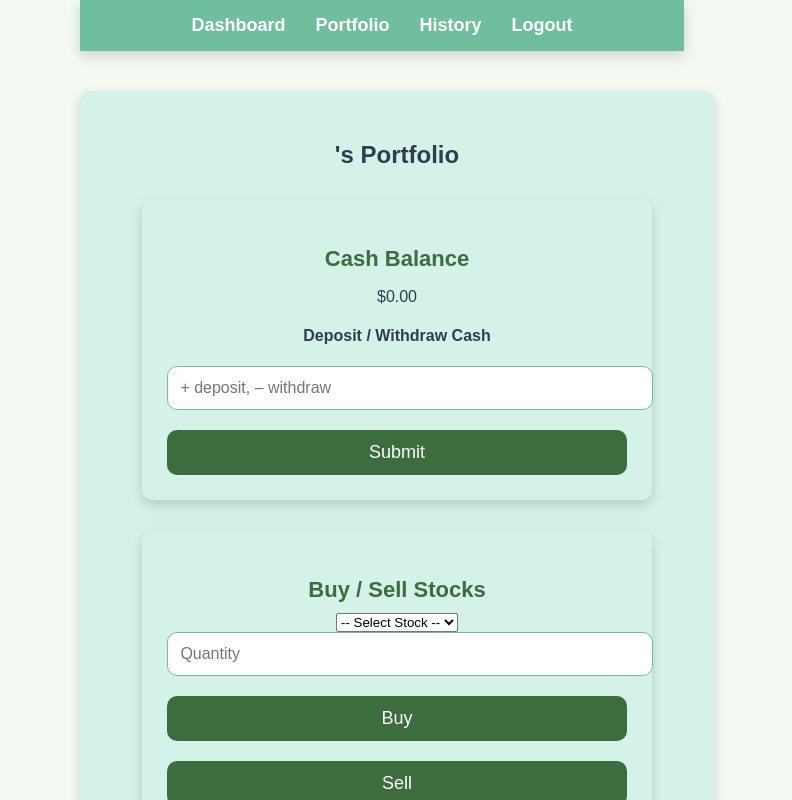
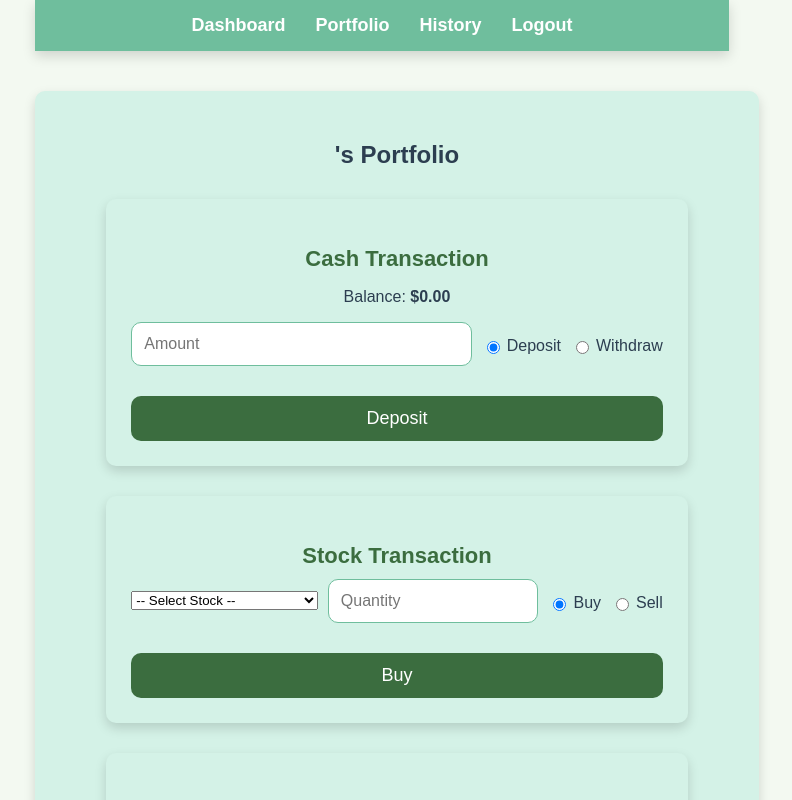
Before and after one commit to saifster9/wwo_tradeworks, a React (Create React App) app in the folder frontend/: page /portfolio in a window 1280 px wide. Shown: the top 800 px of the page, without its empty margins (273-1065 px from the left). Built offline with nearby package versions, Linux system fonts and the light colour scheme.

Commit message:
Updated the display of Cash and Stock Transactions on the Portfolio page. Replaced the implementation of positive/negative input entries with dedicated radio buttons to trigger a 'Buy' vs 'Sell' and add consistency across the page.

```diff
--- a/frontend/src/pages/Portfolio.js
+++ b/frontend/src/pages/Portfolio.js
@@ -8,17 +8,21 @@ function Portfolio() {
   const userId    = user.userId;
   const firstName = user.firstName;
 
-  // State
-  const [cashBalance, setCashBalance]       = useState(0);
-  const [amount, setAmount]                 = useState('');
-  const [warning, setWarning]               = useState('');
+  // Cash states
+  const [cashBalance, setCashBalance] = useState(0);
+  const [cashAmount, setCashAmount]   = useState('');
+  const [cashType, setCashType]       = useState('deposit'); // 'deposit' or 'withdraw'
+  const [cashWarning, setCashWarning] = useState('');
 
-  const [stocks, setStocks]                 = useState([]);
-  const [selectedStock, setSelectedStock]   = useState('');
-  const [stockQty, setStockQty]             = useState('');
-  const [stockWarning, setStockWarning]     = useState('');
+  // Stock states
+  const [stocks, setStocks]           = useState([]);
+  const [selectedStock, setSelectedStock] = useState('');
+  const [stockQty, setStockQty]       = useState('');
+  const [tradeType, setTradeType]     = useState('buy');     // 'buy' or 'sell'
+  const [stockWarning, setStockWarning] = useState('');
 
-  const [holdings, setHoldings]             = useState([]);
+  // Holdings
+  const [holdings, setHoldings]       = useState([]);
 
   // Fetch cash balance
   const fetchBalance = useCallback(async () => {
@@ -30,7 +34,7 @@ function Portfolio() {
     }
   }, [userId]);
 
-  // Fetch available stocks
+  // Fetch stocks and holdings
   const fetchStocks = useCallback(async () => {
     try {
       const resp = await axios.get('http://localhost:5000/api/stocks');
@@ -40,7 +44,6 @@ function Portfolio() {
     }
   }, []);
 
-  // Fetch user holdings
   const fetchHoldings = useCallback(async () => {
     try {
       const resp = await axios.get(`http://localhost:5000/api/user-holdings/${userId}`);
@@ -58,88 +61,61 @@ function Portfolio() {
     fetchHoldings();
   }, [userId, fetchBalance, fetchStocks, fetchHoldings]);
 
-  // Handle cash deposit/withdraw
-  const handleSubmitCash = async e => {
+  // Handle unified cash submit
+  const handleCashSubmit = async e => {
     e.preventDefault();
-    setWarning('');
-    const num = parseFloat(amount);
-    if (isNaN(num) || num === 0) {
-      setWarning('Please enter a non‑zero numeric amount.');
+    setCashWarning('');
+    const num = parseFloat(cashAmount);
+    if (isNaN(num) || num <= 0) {
+      setCashWarning('Enter a positive amount.');
       return;
     }
+
     try {
-      await axios.post('http://localhost:5000/api/cash-transactions', { userId, amount: num });
-      setAmount('');
+      const amt = cashType === 'withdraw' ? -num : num;
+      await axios.post('http://localhost:5000/api/cash-transactions', { userId, amount: amt });
+      setCashAmount('');
       fetchBalance();
     } catch (err) {
-      setWarning(
-        err.response?.status === 400
-          ? err.response.data.message
-          : 'An unexpected error occurred.'
-      );
+      setCashWarning(err.response?.data?.message || 'Cash transaction failed');
     }
   };
 
-  // Handle stock buy
-  const handleBuy = async () => {
+  // Handle unified stock submit
+  const handleStockSubmit = async e => {
+    e.preventDefault();
     setStockWarning('');
+
     const qty = parseInt(stockQty, 10);
     if (!selectedStock || isNaN(qty) || qty <= 0) {
       setStockWarning('Select a stock and enter a positive quantity.');
       return;
     }
 
-    // 1) Find the selected stock object
     const stock = stocks.find(s => s.id.toString() === selectedStock);
     if (!stock) {
       setStockWarning('Selected stock not found.');
       return;
     }
 
-    // 2) Compute total cost
     const pricePerShare = parseFloat(stock.initialSharePrice);
-    const totalCost = pricePerShare * qty;
+    const totalValue = pricePerShare * qty;
 
-    // 3) Check cash balance
-    if (totalCost > cashBalance) {
-      setStockWarning(`Insufficient cash. You need $${totalCost.toFixed(2)}, but have only $${cashBalance.toFixed(2)}.`);
+    if (tradeType === 'buy' && totalValue > cashBalance) {
+      setStockWarning(`Insufficient cash. Need $${totalValue.toFixed(2)}, have $${cashBalance.toFixed(2)}.`);
       return;
     }
-
-    // 4) Check availability
-    if (qty > stock.totalSharesAvailable) {
+    if (tradeType === 'buy' && qty > stock.totalSharesAvailable) {
       setStockWarning(`Only ${stock.totalSharesAvailable} shares available.`);
       return;
     }
 
-    // 5) Proceed with buy request
+    const endpoint = tradeType === 'buy'
+      ? 'buy'
+      : 'sell';
+
     try {
-      await axios.post('http://localhost:5000/api/stock-transactions/buy', {
-        userId,
-        stockId: selectedStock,
-        quantity: qty
-      });
-      // Clear input
-      setStockQty('');
-      // Refresh data
-      fetchBalance();
-      fetchStocks();
-      fetchHoldings();
-    } catch (err) {
-      setStockWarning(err.response?.data?.message || 'Buy failed');
-    }
-  };
-
-  // Handle stock sell
-  const handleSell = async () => {
-    setStockWarning('');
-    const qty = parseInt(stockQty, 10);
-    if (!selectedStock || isNaN(qty) || qty <= 0) {
-      setStockWarning('Select a stock and enter a positive quantity.');
-      return;
-    }
-    try {
-      await axios.post('http://localhost:5000/api/stock-transactions/sell', {
+      await axios.post(`http://localhost:5000/api/stock-transactions/${endpoint}`, {
         userId,
         stockId: selectedStock,
         quantity: qty
@@ -149,7 +125,7 @@ function Portfolio() {
       fetchStocks();
       fetchHoldings();
     } catch (err) {
-      setStockWarning(err.response?.data?.message || 'Sell failed');
+      setStockWarning(err.response?.data?.message || 'Stock transaction failed');
     }
   };
 
@@ -157,36 +133,59 @@ function Portfolio() {
     <div className="dashboard-container">
       <h2>{firstName}'s Portfolio</h2>
 
-      {/* Cash Balance & Actions */}
+      {/* Unified Cash Transaction */}
       <div className="admin-section">
-        <h3>Cash Balance</h3>
-        <p className="large-text">${cashBalance.toFixed(2)}</p>
+        <h3>Cash Transaction</h3>
+        <p>Balance: <strong>${cashBalance.toFixed(2)}</strong></p>
+        {cashWarning && <p className="error-message">{cashWarning}</p>}
 
-        <h4>Deposit / Withdraw Cash</h4>
-        {warning && <p className="error-message">{warning}</p>}
-        <form onSubmit={handleSubmitCash} className="flex-form">
+        <form onSubmit={handleCashSubmit} className="flex-form">
           <input
             type="number"
             step="0.01"
-            placeholder="+ deposit, – withdraw"
-            value={amount}
-            onChange={e => setAmount(e.target.value)}
+            placeholder="Amount"
+            value={cashAmount}
+            onChange={e => setCashAmount(e.target.value)}
             required
           />
-          <button type="submit">Submit</button>
+
+          <label>
+            <input
+              type="radio"
+              name="cashType"
+              value="deposit"
+              checked={cashType === 'deposit'}
+              onChange={() => setCashType('deposit')}
+            />
+            Deposit
+          </label>
+          <label>
+            <input
+              type="radio"
+              name="cashType"
+              value="withdraw"
+              checked={cashType === 'withdraw'}
+              onChange={() => setCashType('withdraw')}
+            />
+            Withdraw
+          </label>
+
+          <button type="submit">
+            {cashType === 'deposit' ? 'Deposit' : 'Withdraw'}
+          </button>
         </form>
       </div>
 
-      {/* Buy / Sell Stocks */}
+      {/* Unified Stock Transaction */}
       <div className="admin-section">
-        <h3>Buy / Sell Stocks</h3>
-
+        <h3>Stock Transaction</h3>
         {stockWarning && <p className="error-message">{stockWarning}</p>}
 
-        <div className="flex-form">
+        <form onSubmit={handleStockSubmit} className="flex-form">
           <select
             value={selectedStock}
             onChange={e => setSelectedStock(e.target.value)}
+            required
           >
             <option value="">-- Select Stock --</option>
             {stocks.map(s => (
@@ -202,30 +201,48 @@ function Portfolio() {
             placeholder="Quantity"
             value={stockQty}
             onChange={e => setStockQty(e.target.value)}
+            required
           />
 
-          <button onClick={handleBuy}>Buy</button>
-          <button onClick={handleSell}>Sell</button>
-        </div>
+          <label>
+            <input
+              type="radio"
+              name="tradeType"
+              value="buy"
+              checked={tradeType === 'buy'}
+              onChange={() => setTradeType('buy')}
+            />
+            Buy
+          </label>
+          <label>
+            <input
+              type="radio"
+              name="tradeType"
+              value="sell"
+              checked={tradeType === 'sell'}
+              onChange={() => setTradeType('sell')}
+            />
+            Sell
+          </label>
+
+          <button type="submit">
+            {tradeType === 'buy' ? 'Buy' : 'Sell'}
+          </button>
+        </form>
       </div>
 
       {/* User Holdings */}
       <div className="admin-section">
         <h3>Your Stock Holdings</h3>
-
         {holdings.length === 0 ? (
-          // Only displayed if the user has no stocks
-          // This is a placeholder for the case when the user has no stocks
           <p>You currently own no stocks.</p>
         ) : (
-          // Display the user's stock holdings in a table format
-          // This is a placeholder for the case when the user has stocks
           <table className="stock-table">
             <thead>
               <tr>
-                <th>Stock</th>
+                <th>Ticker</th>
                 <th>Company</th>
-                <th>Shares Owned</th>
+                <th>Shares</th>
               </tr>
             </thead>
             <tbody>
--- a/frontend/src/styles/new_styles.css
+++ b/frontend/src/styles/new_styles.css
@@ -79,7 +79,8 @@ button:hover {
 }
 
 /* Form Element Styles */
-label { /* General label styles */
+
+label {
    display: block;
    text-align: left;
    margin: 10px 0 5px;
@@ -103,6 +104,31 @@ input:focus {
     border-color: var(--primary-color);
     box-shadow: inset 0 0 5px rgba(59, 109, 63, 0.3);
 }
+
+/* Flex form for inline controls */
+.flex-form {
+    display: flex;
+    flex-wrap: wrap;
+    align-items: center;
+    gap: 10px;
+    margin-top: 10px;
+  }
+
+  .flex-form input[type="number"],
+  .flex-form select {
+    flex: 1;
+    min-width: 120px;
+  }
+
+  .flex-form label {
+    display: flex;
+    align-items: center;
+    gap: 4px;
+  }
+
+  .flex-form button {
+    white-space: nowrap;
+  }
 
 /* Landing Page */
 .home-container {
```
